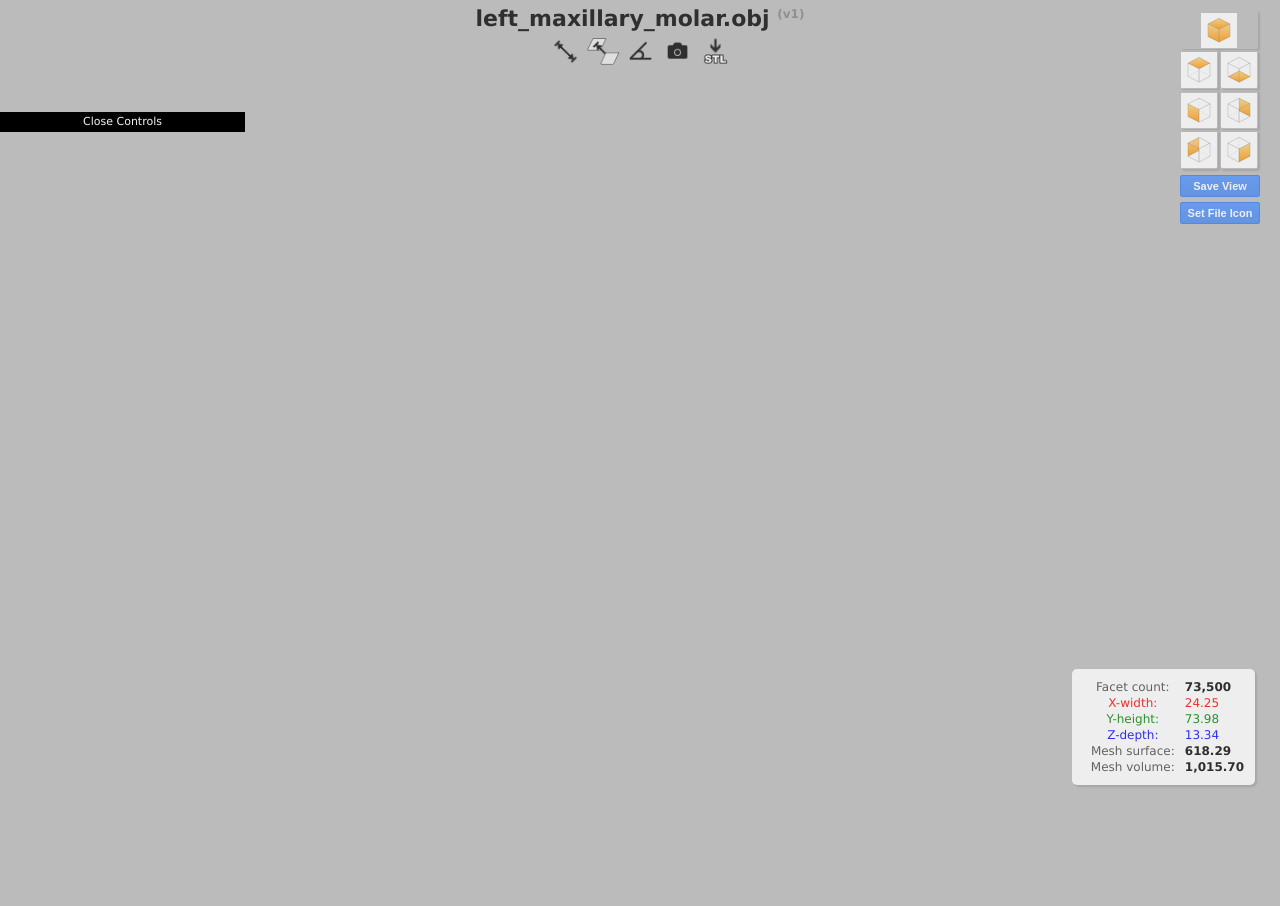
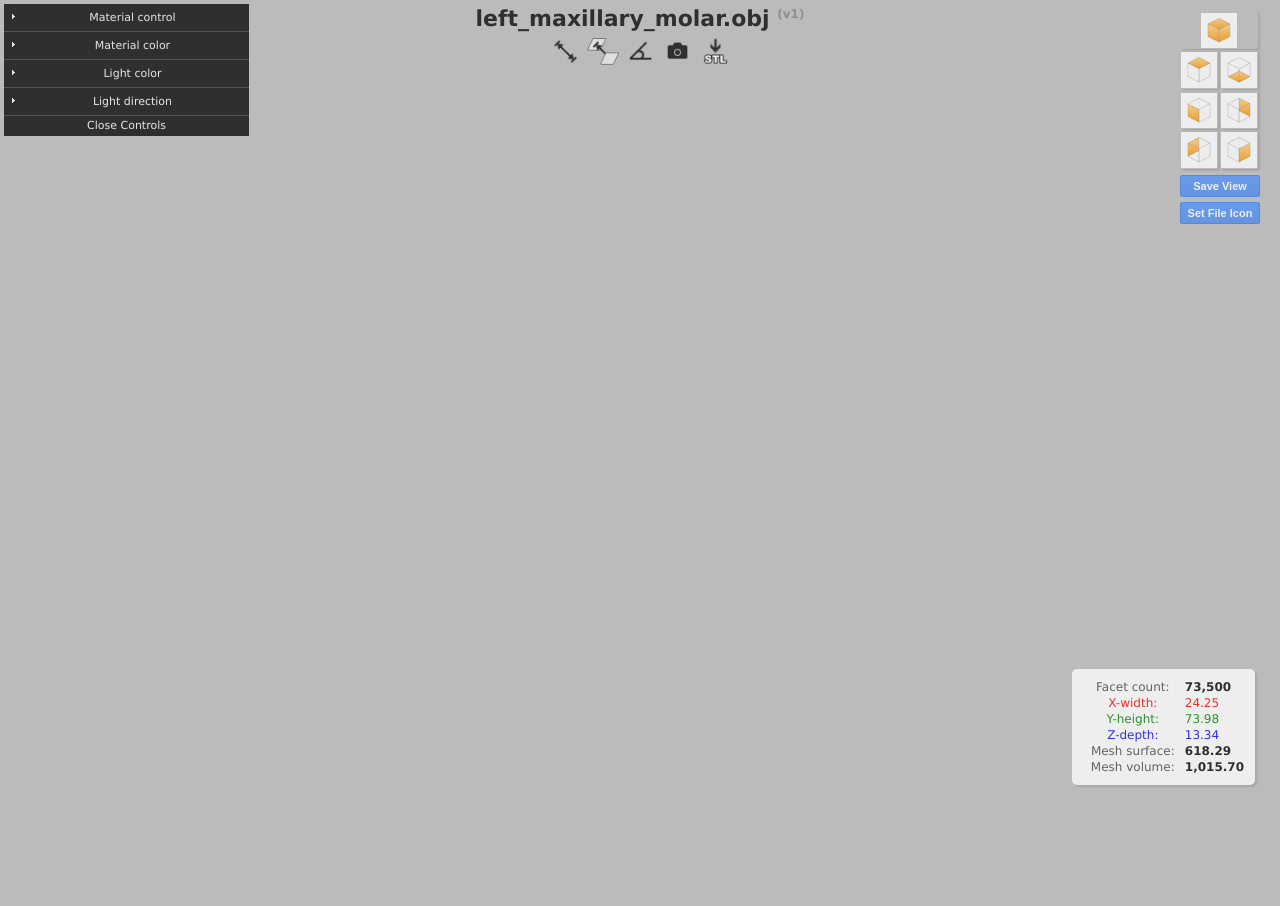
Before and after one commit to cchuang6/TEETH_SITES, a Django app: template NSF_TEETH/teethViewer3DApp/templates/teethViewer3D.html in a window 1280 px wide; the page is wider, and only the part inside the window is pictured. Run offline with Django 3.2, Linux system fonts and the light colour scheme; the template is opened without the code that fills it, so the values that code supplies are empty; parts of the project's set-up code (start-up, migrations or seed data) failed here and were passed over.

Commit message:
add light control css

```diff
--- a/NSF_TEETH/teethViewer3DApp/static/css/webgl.css
+++ b/NSF_TEETH/teethViewer3DApp/static/css/webgl.css
@@ -1932,6 +1932,26 @@
     -moz-box-shadow:rgba(0, 0, 0, 0.15) 2px 2px 2px;
     -webkit-box-shadow:rgba(0, 0, 0, 0.15) 2px 2px 2px;
     box-shadow:rgba(0, 0, 0, 0.15) 2px 2px 2px
+}
+.lightcontrol {
+    font-family:Arial, Helvetica, sans-serif!important;
+    color:white!important;
+    font-weight:bold;
+    -moz-border-radius:2px;
+    -webkit-border-radius:2px;
+    border-radius:2px;
+    cursor:pointer;
+    text-align:center;
+    vertical-align:middle;
+    -webkit-transition:all .2s ease-in;
+    padding:4px;
+    font-size:11px;
+    -moz-border-radius:2px;
+    -webkit-border-radius:2px;
+    border-radius:2px;
+    -ms-filter:"progid:DXImageTransform.Microsoft.Alpha(Opacity=75)";
+    filter:alpha(opacity=75);
+    opacity:.75
 }
 .bluebutton {
     font-family:Arial, Helvetica, sans-serif!important;
```
Also changed, not shown: 1 other file.
